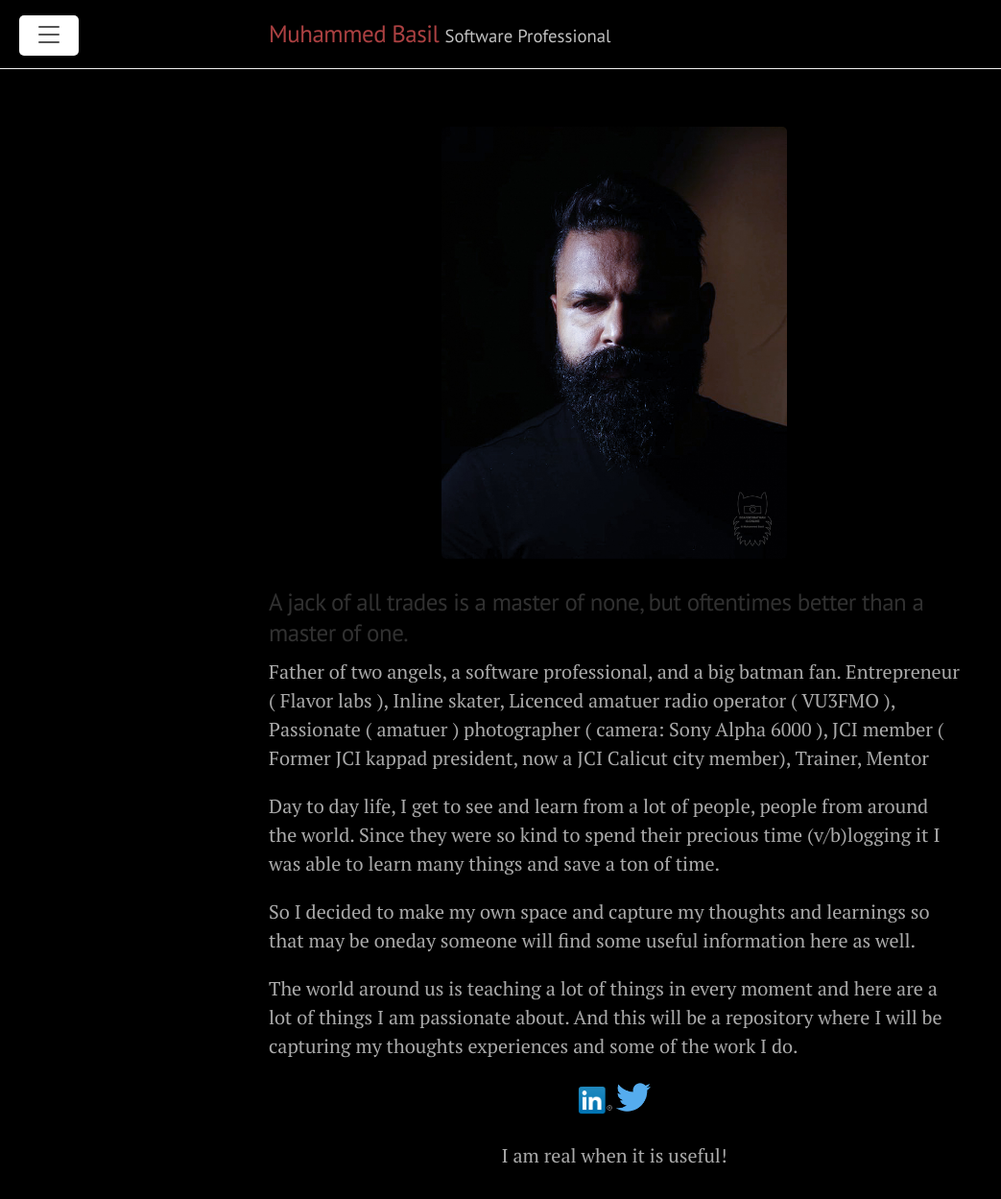
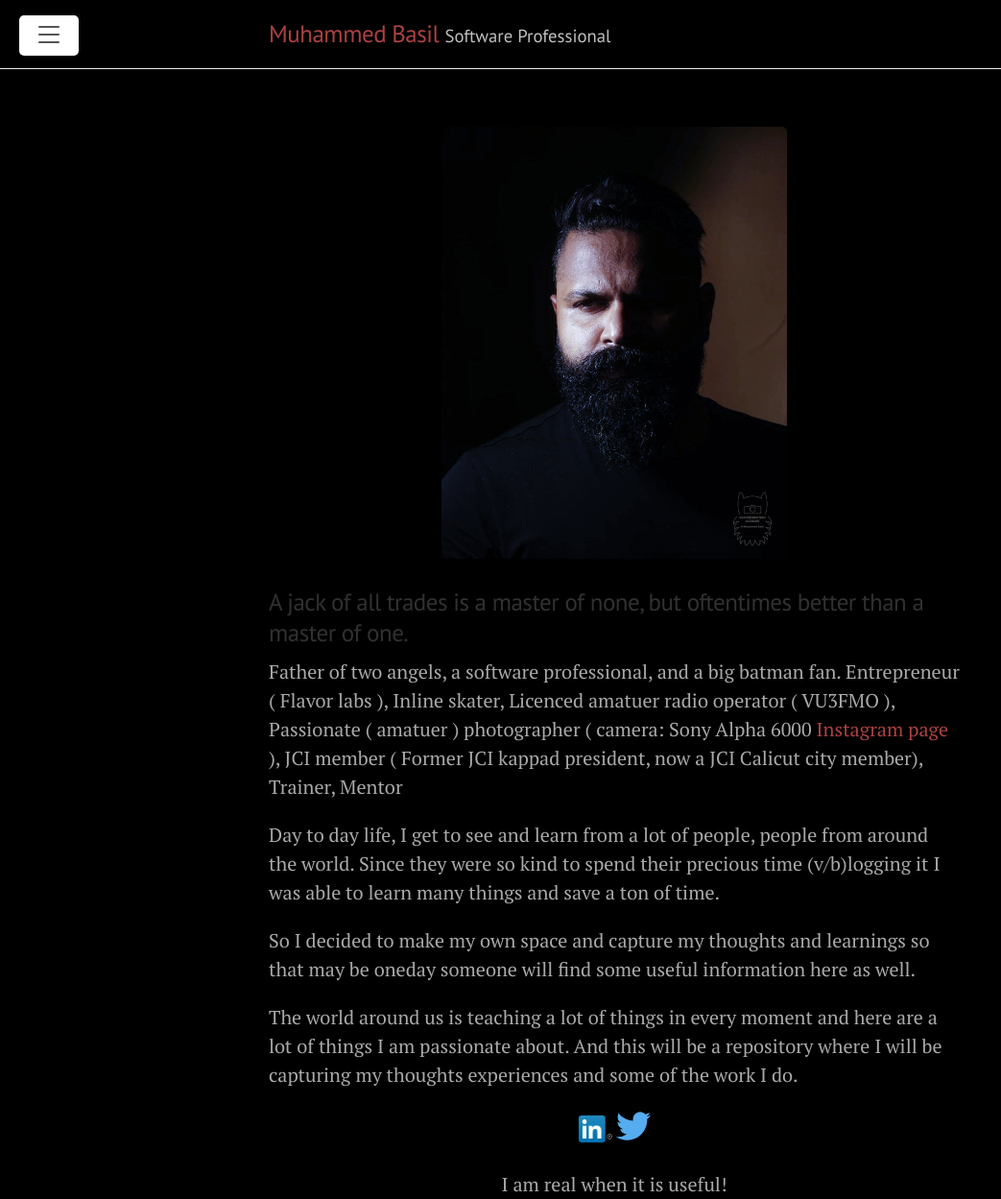
Before and after one commit to muhammedbasilsk/muhammedbasilsk.github.io, a Jekyll site: the page built from index.markdown, in a window 1280 px wide. Shown: the whole page at 96% size, without its empty margins (0-1043 px from the left). Built offline with Jekyll 4.4.1, drawn with Linux system fonts in a browser that asks for light colours; before the commit the page ends 1219 px from its top, so only the background shows below that.

Commit message:
instagram link for photography

```diff
--- a/index.markdown
+++ b/index.markdown
@@ -11,7 +11,7 @@ title: Home
 <h3>A jack of all trades is a master of none, but oftentimes better than a master of one.</h3>
 
 Father of two angels, a software professional, and a big batman fan.
-Entrepreneur ( Flavor labs ), Inline skater, Licenced amatuer radio operator ( VU3FMO ), Passionate ( amatuer ) photographer ( camera: Sony Alpha 6000 ), JCI member ( Former JCI kappad president, now a JCI Calicut city member), Trainer, Mentor
+Entrepreneur ( Flavor labs ), Inline skater, Licenced amatuer radio operator ( VU3FMO ), Passionate ( amatuer ) photographer ( camera: Sony Alpha 6000 [Instagram page](https://www.instagram.com/beardedbatman.clicks/) ), JCI member ( Former JCI kappad president, now a JCI Calicut city member), Trainer, Mentor
 
 Day to day life, I get to see and learn from a lot of people, people from around the world. Since they were so kind to spend their precious time (v/b)logging it I was able to learn many things and save a ton of time.
 
```
